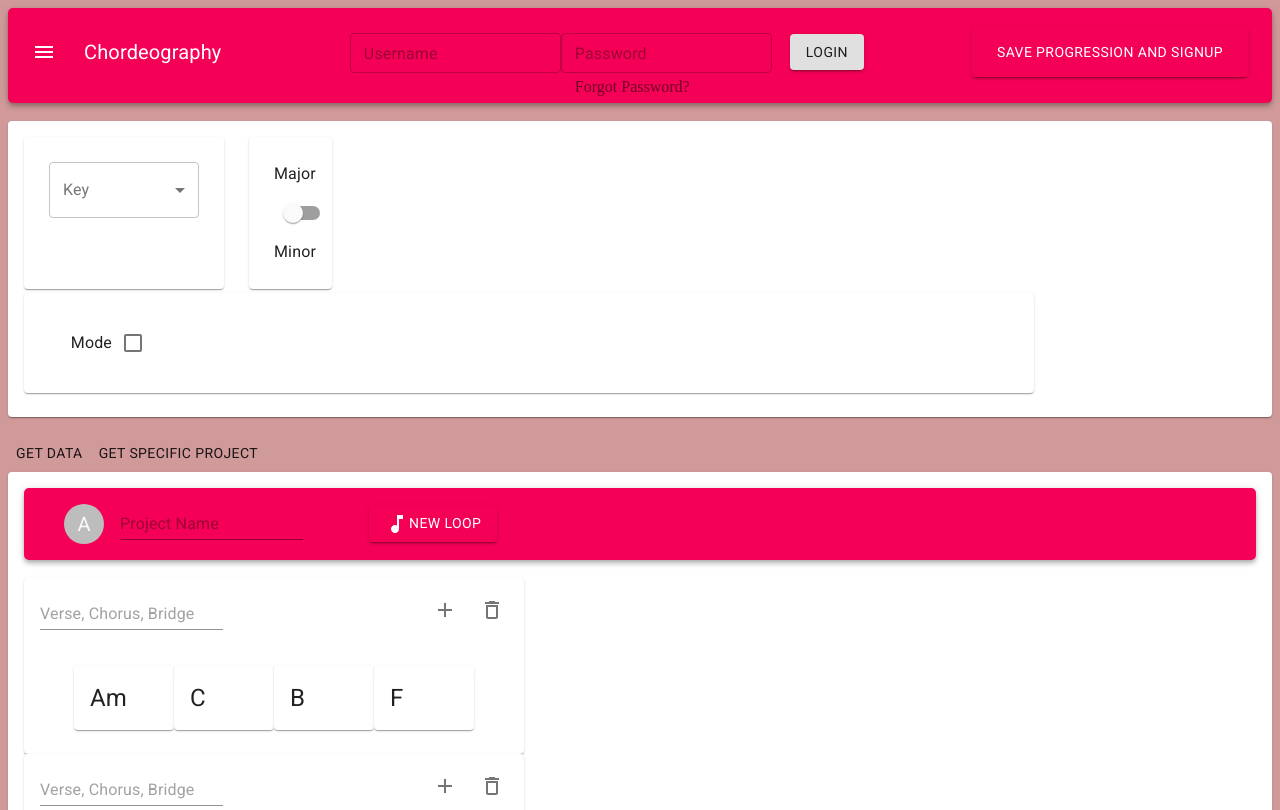
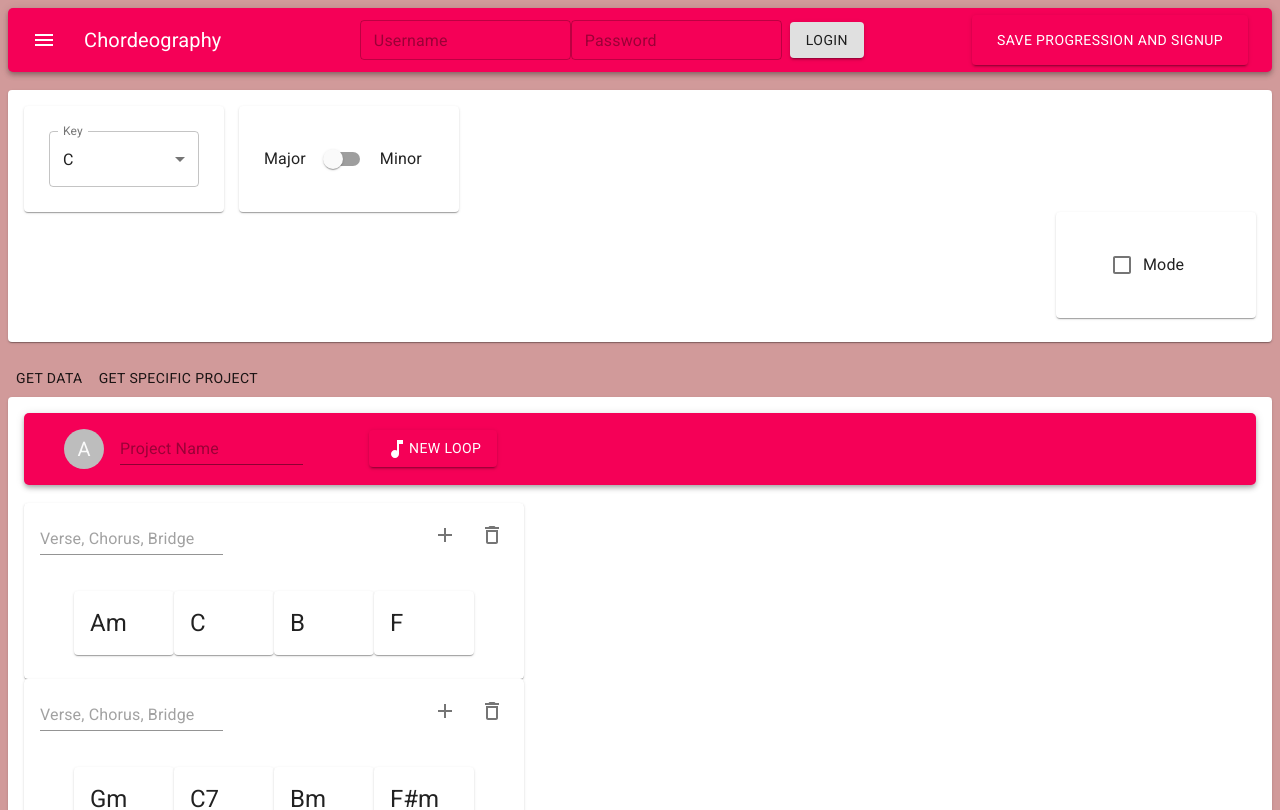
Before and after one commit to DillonNotDylan/COP4331-BigProject, a React (Create React App) app: page / in a window 1280 px wide. Shown: the top 810 px of the page. Built offline with nearby package versions, Linux system fonts and the light colour scheme.

Commit message:
changes to be merged with other branch

```diff
--- a/src/components/NavBar.js
+++ b/src/components/NavBar.js
@@ -6,9 +6,7 @@ import {
 	IconButton,
 	Typography,
 	TextField,
-	Grid,
-	Dialog,
-	Link
+	Grid
 } from '@material-ui/core'
 import { makeStyles } from '@material-ui/core/styles'
 import MenuIcon from '@material-ui/icons/Menu';
@@ -22,8 +20,7 @@ let signInLoginRoute = "https://chordeo-grapher.herokuapp.com/user/signin";
 const useStyles = makeStyles((theme) => ({
 	root: {
 		display: 'center',
-		borderRadius: 5,
-		height: 95
+		borderRadius: 5
 	},
 	menuButton: {
 		marginRight: theme.spacing(2),
@@ -36,6 +33,7 @@ const useStyles = makeStyles((theme) => ({
 	notLogged: {
 		flexDirection:'row',
 		justifyContent:'flex-end',
+
 		display: 'flex'
 	},
 	logged: {
@@ -123,7 +121,7 @@ const NavBar = () => {
 						}
 					}
 				>
-					<Grid item style={{marginTop: 25, marginRight: 10}}>
+					<Grid item>
 						<TextField
 							variant="outlined"
 							size="small"
@@ -137,10 +135,6 @@ const NavBar = () => {
 							placeholder="Password"
 							onChange={formChange}
 						/>
-
-						<Grid item style={{marginLeft: 225, marginTop: 5}}>
-							<Link href="#" color="textSecondary">Forgot Password?</Link>
-						</Grid>
 					</Grid>
 
 					<Grid item>
@@ -155,7 +149,6 @@ const NavBar = () => {
 					<Grid item>
 						<Login_SignUp  buttonText="Sign Up"/>
 					</Grid>
-
 
 				</Grid>
 
--- a/src/components/Tools/KeyBox.js
+++ b/src/components/Tools/KeyBox.js
@@ -30,9 +30,10 @@ const cardStyles = makeStyles({
 	quality: {
 		alignContent: 'flex',
 		padding: '25px',
-		marginLeft: 25,
+		marginLeft: 15,
 		display:"flex",
-		width: 160
+		width: 170,
+		minwidth: 160
 	},
 
 	divBox: {
@@ -42,19 +43,21 @@ const cardStyles = makeStyles({
 
 });
 
-export default function KeyBox({currOption}) {
+export default function KeyBox({currOption, grabKey, grabMode, status, switchStatus}) {
 
 	const boxClasses = boxStyles();
 	const cardClasses = cardStyles();
-	const[currKey, setKey] = React.useState('');
-	const[currQuality, setQuality] = React.useState(false);
+	const[currKey, setKey] = React.useState(1);
 
 	const handleChange = (event) => {
 		setKey(event.target.value);
+		grabKey(event.target.value);
 	};
 
-	const handleQuality = () =>{
-		setQuality(!currQuality);
+	const handleStatus = () =>{
+		switchStatus(!status);
+		(status) ? grabMode(5) : grabMode(2);
+		return status;
 	}
 
 	return(
@@ -99,7 +102,7 @@ export default function KeyBox({currOption}) {
 					<Grid item>
 						<Switch
 							disabled={currOption}
-							onClick={handleQuality}
+							onClick={handleStatus}
 							color="default"
 							inputProps={{ 'aria-label': 'checkbox with default color' }}
 						/>
@@ -110,8 +113,6 @@ export default function KeyBox({currOption}) {
 						</Typography>
 					</Grid>
 				</Grid>
-
-
 			</Card>
 		</div>
 	)
--- a/src/components/Tools/ModeBox.js
+++ b/src/components/Tools/ModeBox.js
@@ -5,40 +5,60 @@ import {
 	makeStyles,
 	Checkbox,
 	Typography,
-	Slider
+	Slider,
+	Grow
 } from '@material-ui/core'
+
 
 const cardStyles = makeStyles({
 	root: {
 		alignContent: 'center',
-		marginTop: 4,
-    	padding: '30px',
+		padding: '25px',
 		minWidth: '150px',
 		display: 'flex',
-		width: 950
+		width: 750,
+		height: '56px'
 	},
 
 	child: {
 		height: 45,
 		width: 200,
+		minWidth: '150px',
 		display: 'auto',
 		marginLeft: 45,
-		marginRight: 100,
+		marginRight: 70,
+	},
+
+	check: {
+		alignItems: 'center',
+		padding: '25px',
+		minWidth: '150px',
+		display: 'flex',
+		width: 150,
+		height: '56',
+		marginLeft: 18
 	}
-
 });
 
 const boxStyles = makeStyles({
 	sectionBox: {
 		display: 'flex',
-		height: 1
+		height: 10,
+	},
+
+	divBox: {
+		display: "flex",
+		justifyContent: 'flex-end',
+		// height: '106px',
+		// alignContent: "auto",
 	},
 
 	advanced: {
+		justifyContent:"auto",
 		width: 50,
 		height: 40,
-		marginLeft: 50,
-		marginRight: 60
+		marginLeft: 20,
+		// marginRight: 50
 	},
 
 	modeLabel: {
@@ -49,7 +69,9 @@ const boxStyles = makeStyles({
 	slide: {
 		display: 'center',
 		marginLeft: 10,
-		width: 400
+		marginTop: 15,
+		width: 400,
+		// height: 1
 
 	}
 });
@@ -87,46 +109,47 @@ const marks = [
 	}
 ]
 
-
-export default function ModeBox ({setOption}){
+export default function ModeBox ({setOption, grabMode, status, switchStatus}){
 
 	const boxClasses = boxStyles();
 	const cardClasses = cardStyles();
-	const[currMode, setMode] = React.useState(''); // lists options of modes
+	const[currMode, setMode] = React.useState('Ionian'); // lists options of modes
 	const[modeState, modeSwitch] = React.useState(false); // enables option for mode
 
 	const handleOption = (event, val) => {
+
 		let temp = marks[val].mode;
 		setMode(temp);
+		grabMode(marks[val].value);
 	};
 
 	const handleCheck = () => {
 		modeSwitch(!modeState);
+		setOption(modeState);
+		setToSwitchVal();
 
-		if (!modeState)
-			setMode('');
+	}
 
-		setOption(modeState);
+	const setToSwitchVal = () => {
+		if (!status) {
+			grabMode(5);
+			setMode(marks[5].mode);
+		}
+		else {
+			grabMode(2);
+			setMode(marks[2].mode);
+			switchStatus(status);
+		}
+	}
+
+	function valueLabelFormat(value) {
+		return marks.findIndex((mark) => mark.value === value) + 1;
 	  }
 
 	return(
-		<div>
+		<div className={boxClasses.divBox}>
+			<Grow in={modeState} timeout={500}>
 				<Card className={cardClasses.root}>
-        		<FormControlLabel
-					className={boxClasses.advanced}
-                	value="ModeCheck"
-                	control={
-						<Checkbox
-							color="secondary"
-							onChange={handleCheck}
-							checked={modeState}
-						/>
-					}
-                	label="Mode"
-                	labelPlacement="start"
-            	/>
-
-				{modeState &&
 					<section className={boxClasses.sectionBox}>
 						<Card className={cardClasses.child}>
 							<FormControlLabel
@@ -145,17 +168,36 @@ export default function ModeBox ({setOption}){
 						<Slider
 							className={boxClasses.slide}
 							color="secondary"
-							defaultValue={3}
+							defaultValue={5}
 							min={0}
 							max={6}
 							aria-labelledby="discrete-slider-restrict"
 							step={null}
 							marks={marks}
+							valueLabelDisplay="auto"
+							valueLabelFormat={valueLabelFormat}
 							track='false'
+							key={5}
 							onChange={handleOption}
 						/>
 					</ section>
+				</Card>
+			</Grow>
+
+			<Card className={cardClasses.check}>
+				<FormControlLabel
+					className={boxClasses.advanced}
+					value="ModeCheck"
+					control={
+						<Checkbox
+							color="secondary"
+							onChange={handleCheck}
+							checked={modeState}
+						/>
 					}
+					label="Mode"
+					labelPlacement="end"
+				/>
 			</Card>
 		</div>
 	)
--- a/src/components/Tools/ToolPage.js
+++ b/src/components/Tools/ToolPage.js
@@ -12,19 +12,20 @@ import ModeBox from './ModeBox'
 const useStyles = makeStyles((theme) => ({
     root: {
         display: 'center',
-        flexWrap: 'wrap',
+        flexWrap: 'nowrap',
         '& >': {
             margin: theme.spacing(1),
-            width: theme.spacing(250),
+            width: theme.spacing(100),
         },
 
     },
 }));
 
 
-const ToolPage = () => {
+const ToolPage = ({grabKey, grabMode}) => {
     const classes = useStyles();
     const [currOption, setOption] = useState(true);
+    const[status, switchStatus] = React.useState(false);
 
     return(
         <div>
@@ -32,11 +33,11 @@ const ToolPage = () => {
             <Card className={classes.root}>
                 <CardContent>
                     <Grid container>
-                        <Grid item xs sm={3}>
-                            <KeyBox currOption={!currOption}/>
+                        <Grid item xs>
+                            <KeyBox currOption={!currOption} grabKey={grabKey} grabMode={grabMode} status={status} switchStatus={switchStatus}/>
                         </Grid>
-                        <Grid item xs>
-                            <ModeBox setOption={setOption}/>
+                        <Grid item xs sm>
+                            <ModeBox setOption={setOption} grabMode={grabMode} status={status} switchStatus={switchStatus}/>
                         </Grid>
                     </Grid>
                 </CardContent>
```
Lines whose indentation alone changed are shown as unchanged.
